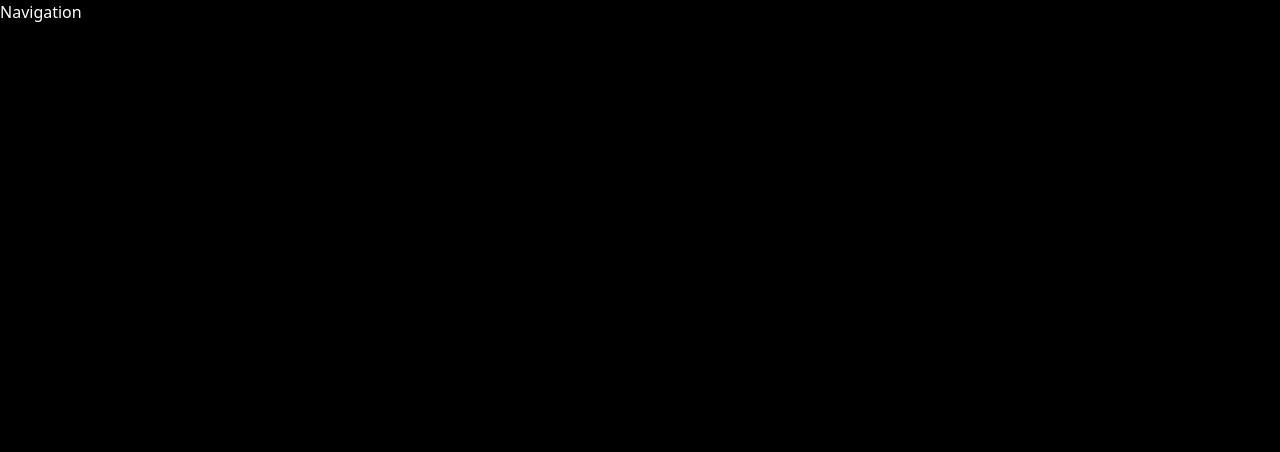
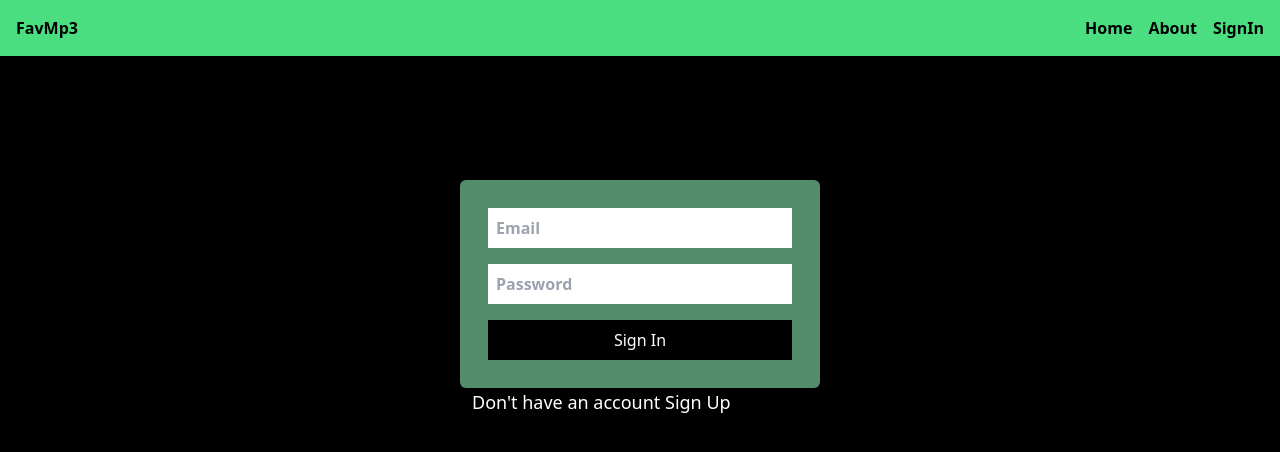
Before and after one commit to Rudrakrishna-Das/favMusicfront, a React (Vite) app: page /sign-in in a window 1280 px wide. Before the commit this address had no page. Shown: the top 452 px of the page. Built offline with nearby package versions, Linux system fonts and the light colour scheme.

Commit message:
sign in page sidebar navigation created

```diff
--- a/src/App.jsx
+++ b/src/App.jsx
@@ -1,15 +1,28 @@
 import { BrowserRouter, Route, Routes } from "react-router-dom";
 import Navigation from "./components/Navigation";
 import Home from "./pages/Home";
+import About from "./pages/About";
+import SignIn from "./pages/SignIn";
+import SignUp from "./pages/SignUp";
+import Sidebar from "./components/Sidebar";
+import { useState } from "react";
 
 const App = () => {
+  const [isSideBarOpen, setIsSideBarOpen] = useState(false);
+  const openSideBarOpenHandler = () => {
+    setIsSideBarOpen((prevState) => !prevState);
+  };
   return (
     <BrowserRouter>
       <header>
-        <Navigation />
+        <Navigation openSideBar={openSideBarOpenHandler} />
+        <Sidebar openSideBar={isSideBarOpen} />
       </header>
       <Routes>
         <Route path="/" element={<Home />} />
+        <Route path="/about" element={<About />} />
+        <Route path="/sign-in" element={<SignIn />} />
+        <Route path="/sign-up" element={<SignUp />} />
       </Routes>
     </BrowserRouter>
   );
--- a/src/components/Navigation.jsx
+++ b/src/components/Navigation.jsx
@@ -1,5 +1,23 @@
-const Navigation = () => {
-  return <div>Navigation</div>;
+import { Link } from "react-router-dom";
+
+const Navigation = ({ openSideBar }) => {
+  return (
+    <nav className="bg-green-400 flex justify-between p-4 font-extrabold text-black relative z-50">
+      <Link to="/">
+        <h1 className="cursor-pointer z-50">FavMp3</h1>
+      </Link>
+      <ul className="md:flex gap-4 hidden ">
+        <Link to="/">Home</Link>
+        <Link to="/about">About</Link>
+        <Link to="/sign-in">SignIn</Link>
+      </ul>
+      <img
+        onClick={openSideBar}
+        className="invert block md:hidden"
+        src="../../icons/hamburger.svg"
+      />
+    </nav>
+  );
 };
 
 export default Navigation;
--- /dev/null
+++ b/src/components/Sidebar.jsx
@@ -0,0 +1,19 @@
+import { Link } from "react-router-dom";
+
+const Sidebar = ({ openSideBar }) => {
+  return (
+    <section
+      className={`${
+        openSideBar ? "flex" : "hidden"
+      } h-screen bg-green-400 max-w-44 justify-center pt-20 fixed top-0 left-0 z-10 transition-all`}
+    >
+      <nav className="flex flex-col gap-6 text-xl py-5 px-10">
+        <Link to="/">Home</Link>
+        <Link to="/about">About</Link>
+        <Link to="/sign-in">Sign In</Link>
+      </nav>
+    </section>
+  );
+};
+
+export default Sidebar;
--- /dev/null
+++ b/src/pages/About.jsx
@@ -0,0 +1,5 @@
+const About = () => {
+  return <div>About</div>;
+};
+
+export default About;
--- /dev/null
+++ b/src/pages/SignIn.jsx
@@ -0,0 +1,29 @@
+import { Link } from "react-router-dom";
+
+const SignIn = () => {
+  return (
+    <section className="p-3 mt-28 max-w-96 mx-auto">
+      <form className="flex flex-col gap-4   bg-green-1 p-7 rounded-md">
+        <input
+          className="p-2 text-black font-bold"
+          type="email"
+          placeholder="Email"
+        />
+        <input
+          className="p-2 text-black font-bold"
+          type="text"
+          placeholder="Password"
+        />
+        <button className="bg-black py-2 hover:opacity-85">Sign In</button>
+      </form>
+      <p className="ml-3 text-xs text-white sm:text-sm md:text-lg">
+        Don&apos;t have an account{" "}
+        <Link className=" hover:underline" to="/sign-up">
+          Sign Up
+        </Link>
+      </p>
+    </section>
+  );
+};
+
+export default SignIn;
--- /dev/null
+++ b/src/pages/SignUp.jsx
@@ -0,0 +1,5 @@
+const SignUp = () => {
+  return <div>SignUp</div>;
+};
+
+export default SignUp;
--- a/tailwind.config.js
+++ b/tailwind.config.js
@@ -2,7 +2,11 @@
 export default {
   content: ["./index.html", "./src/**/*.{js,ts,jsx,tsx}"],
   theme: {
-    extend: {},
+    extend: {
+      colors: {
+        "green-1": "rgb(141, 236, 180,0.6)",
+      },
+    },
   },
   plugins: [],
 };
```
Also changed, not shown: icons/hamburger.svg (added).
